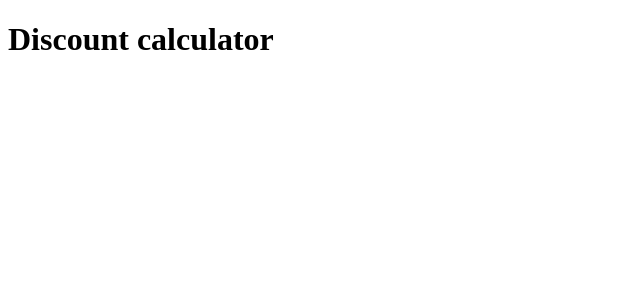
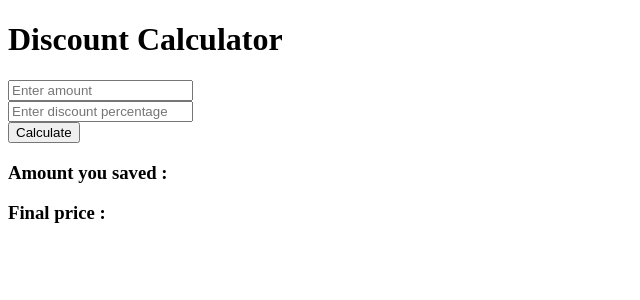
Before and after one commit to amiljoseph03/Discount-Calculator, a React (Vite) app: page / in a window 1280 px wide. Shown: the top 300 px of the page, without its empty margins (0-640 px from the left). Built offline with nearby package versions, Linux system fonts and the light colour scheme.

Commit message:
input added

```diff
--- a/src/App.jsx
+++ b/src/App.jsx
@@ -1,14 +1,33 @@
-import { useState } from 'react'
-import './App.css'
+import { useState } from 'react';
+import './App.css';
 
 function App() {
-  const [count, setCount] = useState(0)
+  const [count, setCount] = useState(0);
 
   return (
     <>
-      <h1>Discount calculator</h1>
+      <div className="calculator">
+        <h1>Discount Calculator</h1>
+        <div className="inputs">
+          <input type="text" name="" id="" placeholder="Enter amount" />
+        </div>
+        <div className="input2">
+          <input
+            type="number"
+            name=""
+            id=""
+            placeholder="Enter discount percentage"
+          />
+        </div>
+        <button>Calculate</button>
+
+        <div className="result">
+          <h3>Amount you saved : </h3>
+          <h3>Final price : </h3>
+        </div>
+      </div>
     </>
-  )
+  );
 }
 
-export default App
+export default App;
```
